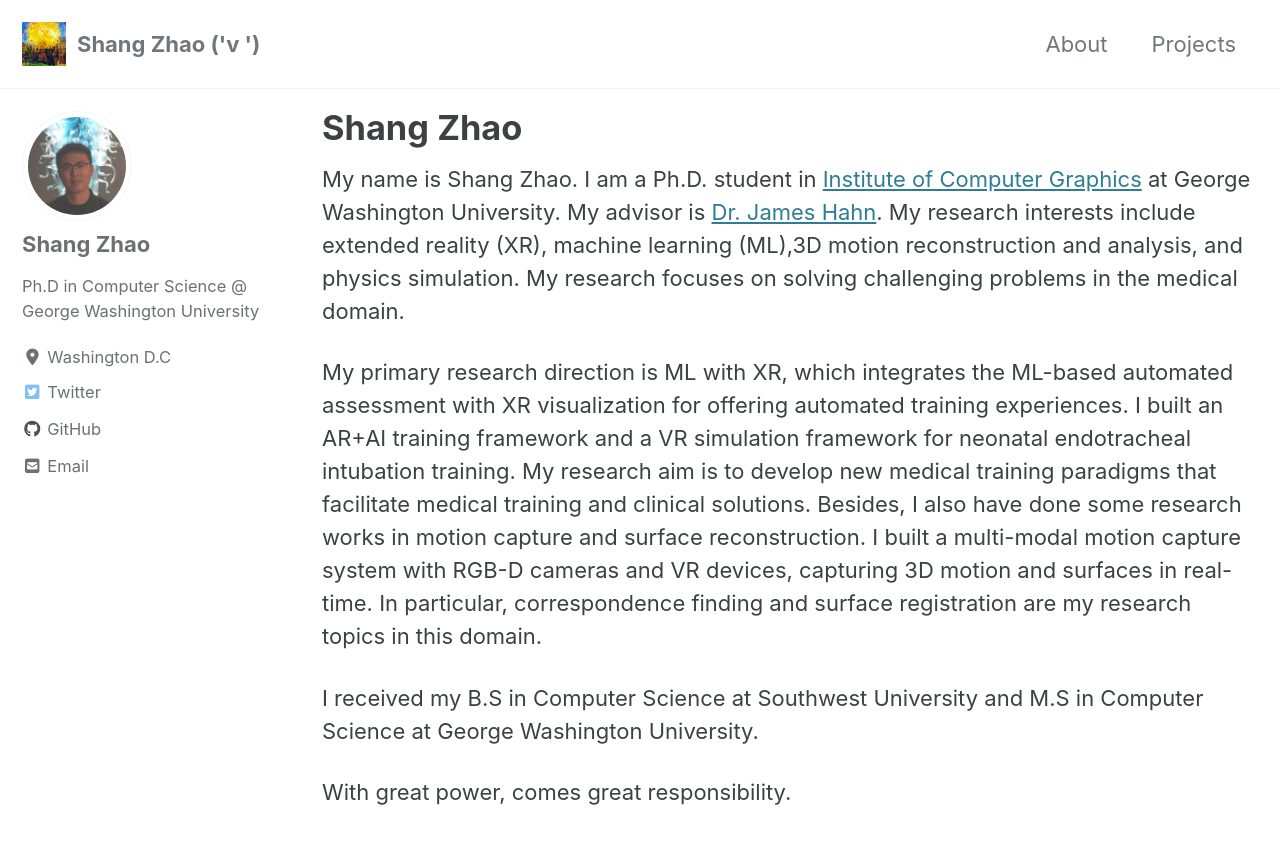
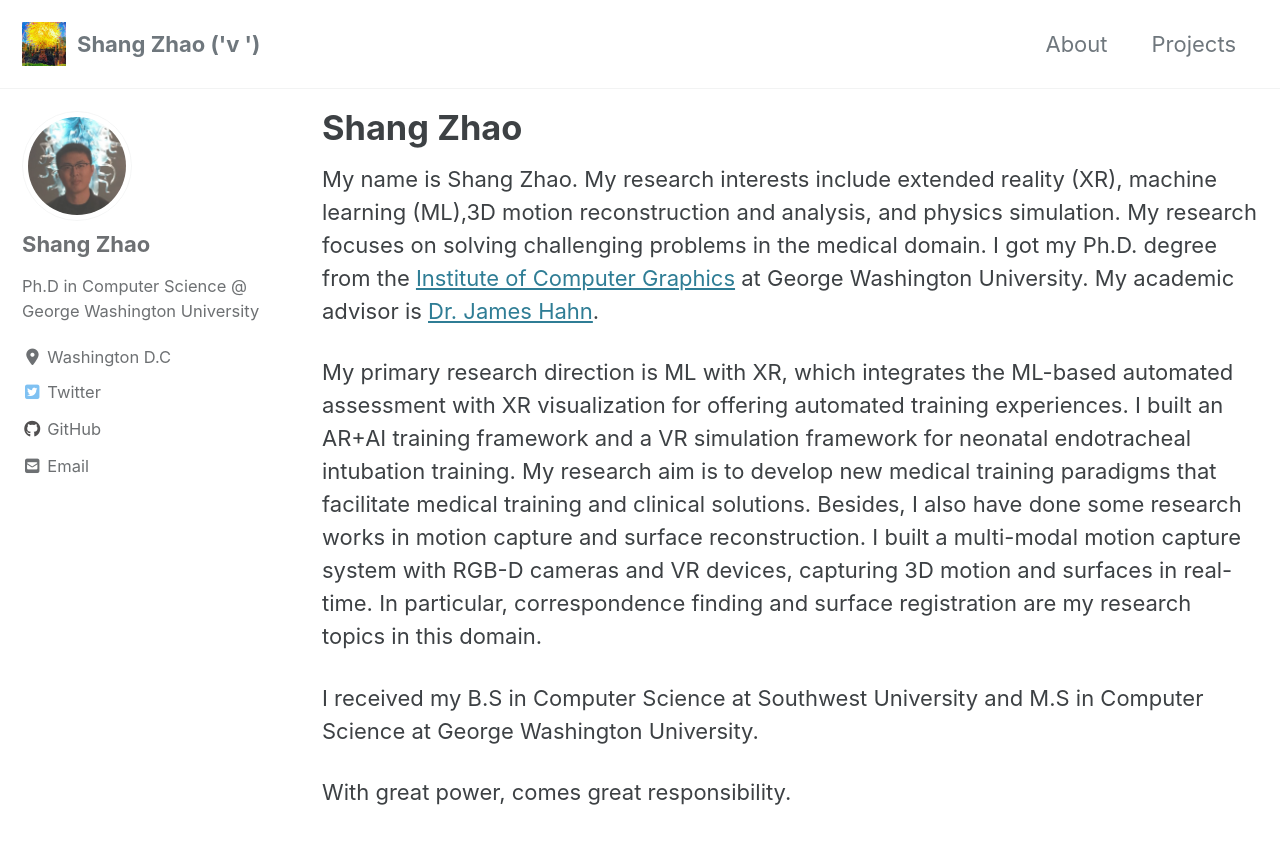
Before and after one commit to Edwinzero/edwinzero.github.io, a Jekyll site: the page built from _pages/about.md, in a window 1280 px wide and 900 px high. Shown: the top 844 px of the window. Built offline with Jekyll 4.4.1, drawn with Linux system fonts in a browser that asks for light colours; cached includes are drawn as plain includes; nearby versions of some CDN libraries.

Commit message:
Update about.md

```diff
--- a/_pages/about.md
+++ b/_pages/about.md
@@ -7,7 +7,7 @@ sitemap: about
 permalink: /about/
 ---
 
-My name is Shang Zhao. I am a Ph.D. student in [Institute of Computer Graphics](https://icg.gwu.edu/) at George Washington University. My advisor is [Dr. James Hahn](https://www.seas.gwu.edu/james-hahn). My research interests include extended reality (XR), machine learning (ML),3D motion reconstruction and analysis, and physics simulation. My research focuses on solving challenging problems in the medical domain.
+My name is Shang Zhao. My research interests include extended reality (XR), machine learning (ML),3D motion reconstruction and analysis, and physics simulation. My research focuses on solving challenging problems in the medical domain. I got my Ph.D. degree from the [Institute of Computer Graphics](https://icg.gwu.edu/) at George Washington University. My academic advisor is [Dr. James Hahn](https://www.seas.gwu.edu/james-hahn).
 
 My primary research direction is ML with XR, which integrates the ML-based automated assessment with XR visualization for offering automated training experiences. I built an AR+AI training framework and a VR simulation framework for neonatal endotracheal intubation training. My research aim is to develop new medical training paradigms that facilitate medical training and clinical solutions. Besides, I also have done some research works in motion capture and surface reconstruction. I built a multi-modal motion capture system with RGB-D cameras and VR devices, capturing 3D motion and surfaces in real-time. In particular, correspondence finding and surface registration are my research topics in this domain.
 
```
